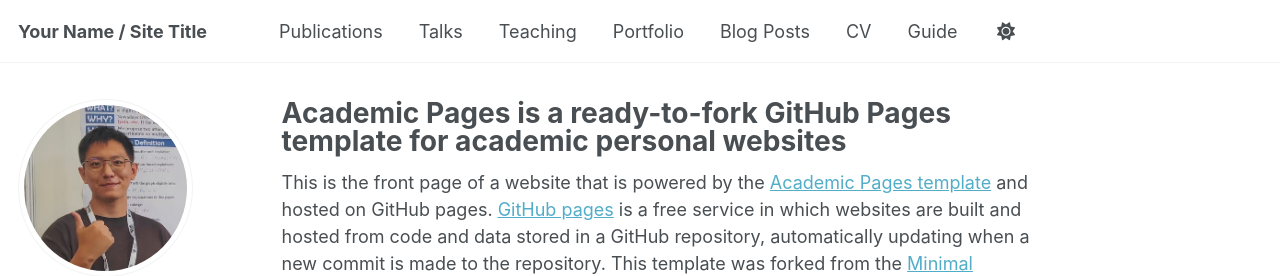
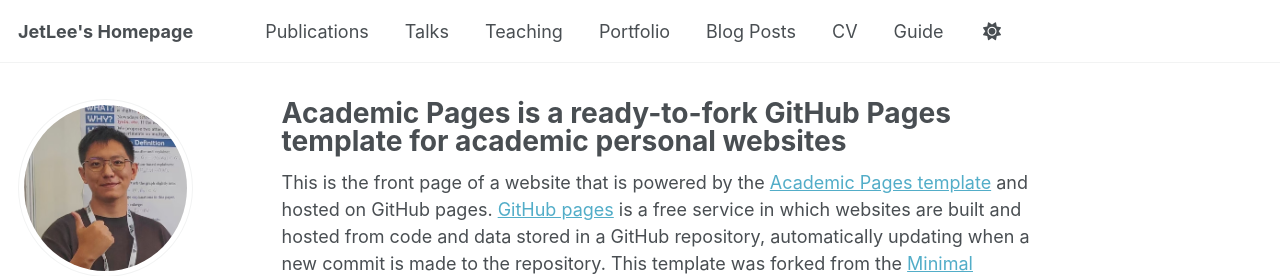
Before and after one commit to JetRichardLee/JetRichardLee.github.io, a Jekyll site: the page built from _pages/about.md, in a window 1280 px wide. Shown: the top 276 px of the page. Built offline with Jekyll 4.4.1, drawn with Linux system fonts in a browser that asks for light colours; some web fonts are replaced; a script that is not in the unit is left out.

Commit message:
Update _config.yml

```diff
--- a/_config.yml
+++ b/_config.yml
@@ -9,7 +9,7 @@
 # Basic Site Settings
 locale                   : "en-US"
 site_theme               : "default"
-title                    : "Your Name / Site Title"
+title                    : "JetLee's Homepage"
 title_separator          : "-"
 name                     : &name "Your Name"
 description              : &description "personal description"
```
